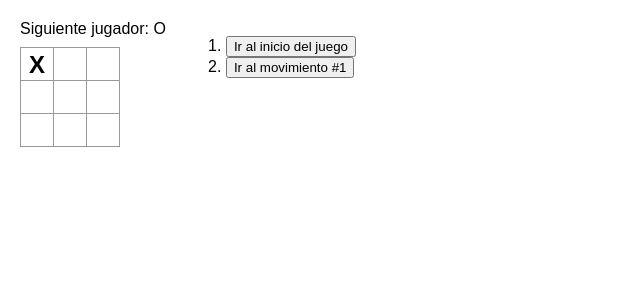
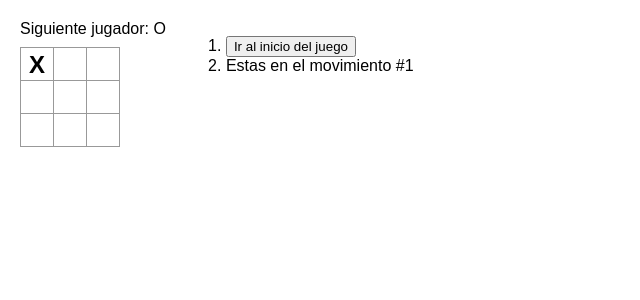
Before and after one commit to EduardoCastA/Tutorial-React-Gato, a React (Create React App) app: page / in a window 1280 px wide. Both pictures are taken after a click on the button 37 px from the left and 64 px from the top of the page. Shown: the top 300 px of the page, without its empty margins (0-640 px from the left). Built offline with nearby package versions, Linux system fonts and the light colour scheme.

Commit message:
Mostrar movimiento actual

```diff
--- a/src/App.js
+++ b/src/App.js
@@ -100,14 +100,24 @@ export default function Game() {
 	const moves = history.map((squares, move) => {
 		let description;
 		if(move > 0){
-			description = 'Ir al movimiento #' + move;
+			if(move === currentMove)
+				description= 'Estas en el movimiento #' + move;
+			else
+				description = 'Ir al movimiento #' + move;
 		} else {
-			description = 'Ir al inicio del juego';
+			if(move === currentMove)
+				description = 'Estas en el inicio del juego'
+			else
+				description = 'Ir al inicio del juego';
 		}
 
 		return (
 			<li key={move}>
-				<button onClick={() => jumpTo(move)}>{description}</button>
+				{ move === currentMove ?
+					(<span>{description}</span>)
+				:
+					(<button onClick={() => jumpTo(move)}>{description}</button>)
+				}
 			</li>
 		);
 	});
```
